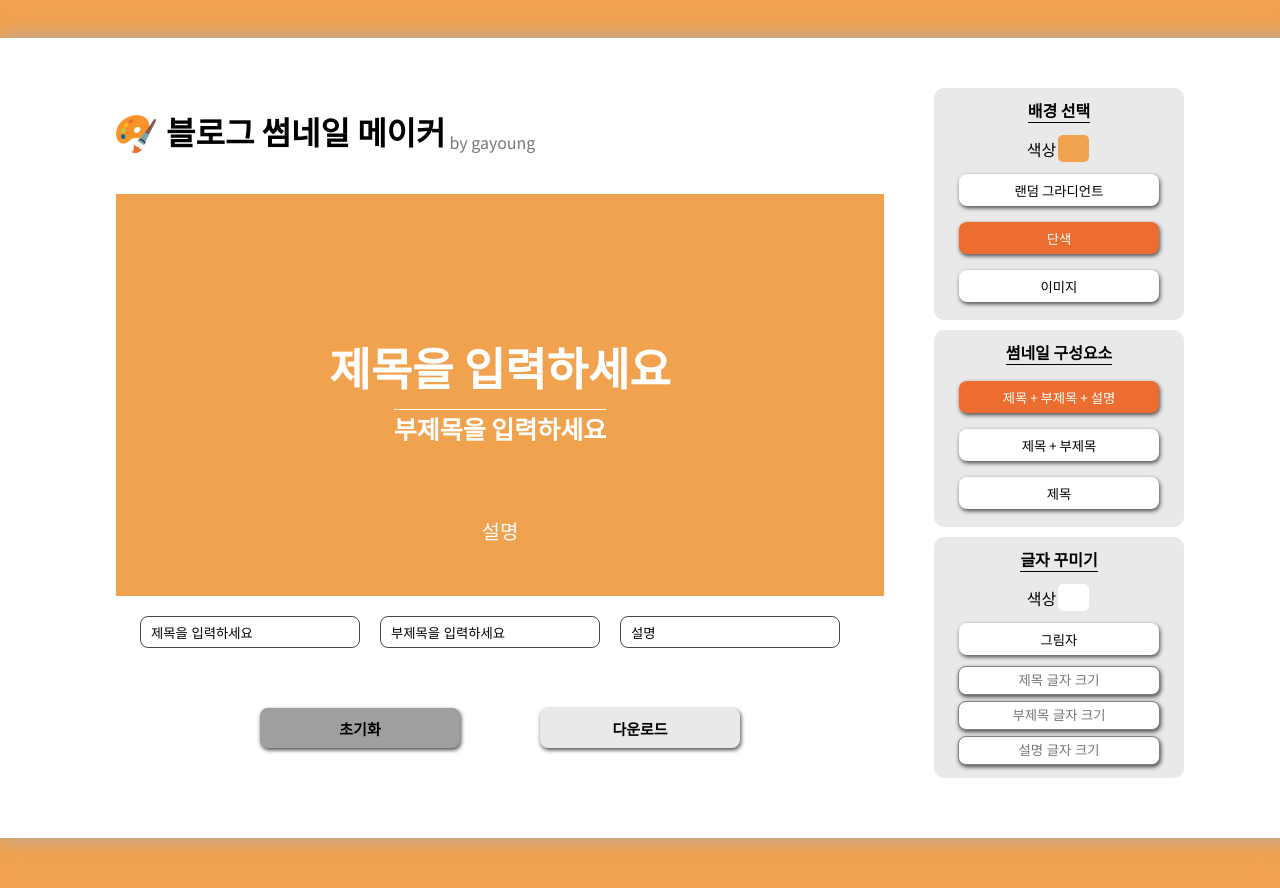
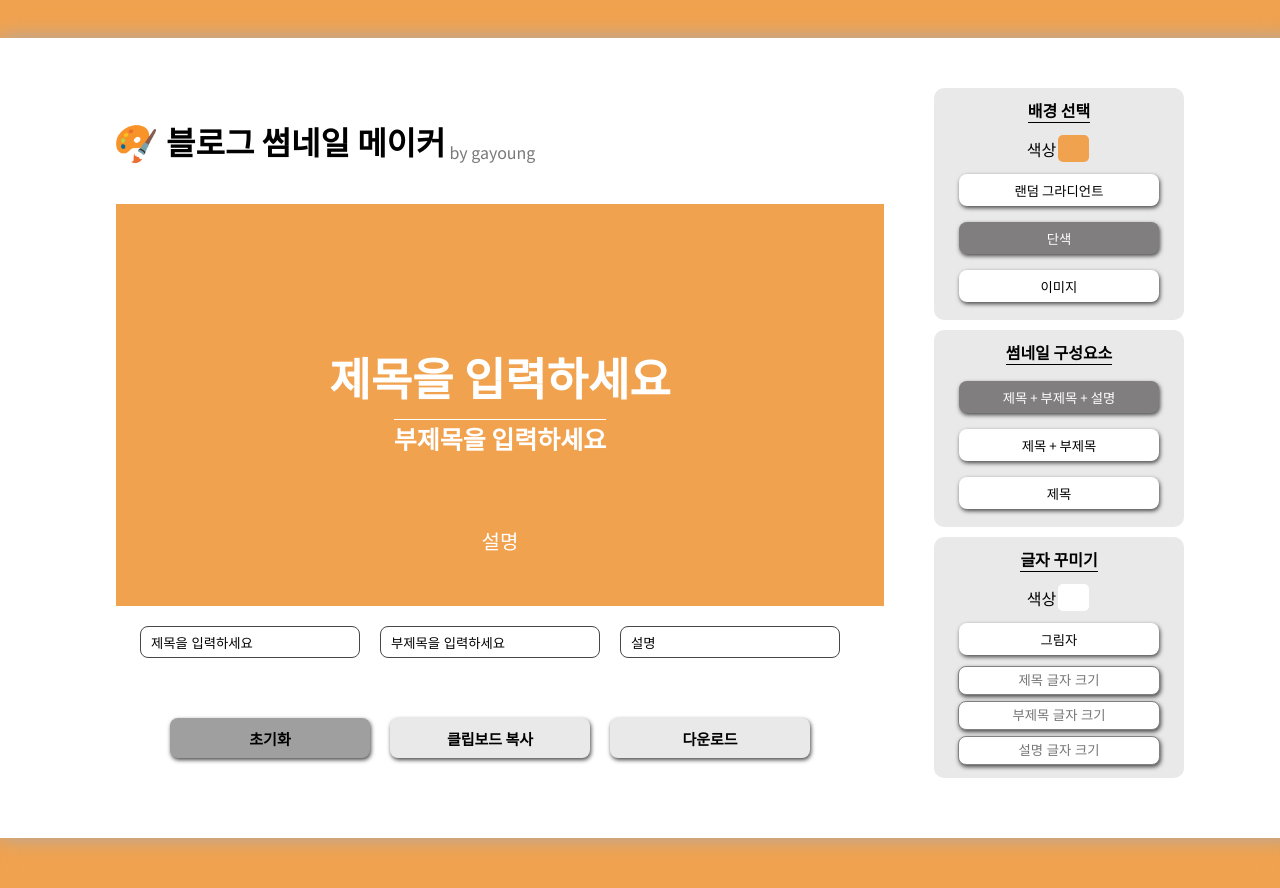
Before and after one commit to Young-Yoii/-, a React (Create React App) app: page / in a window 1280 px wide. Shown: the top 888 px of the page. Built offline with nearby package versions, Linux system fonts and the light colour scheme.

Commit message:
feat: 클립보드 기능 추가

```diff
--- a/package.json
+++ b/package.json
@@ -13,6 +13,7 @@
     "@types/react": "^18.0.26",
     "@types/react-dom": "^18.0.10",
     "@types/react-redux": "^7.1.25",
+    "@types/react-toastify": "^4.1.0",
     "dom-to-image": "^2.6.0",
     "file-saver": "^2.0.5",
     "react": "^18.2.0",
--- a/src/components/Styled.tsx
+++ b/src/components/Styled.tsx
@@ -26,7 +26,7 @@ export const Button = styled.button`
   box-shadow: 1px 2px 4px #484646;
 
   &.clicked {
-    background: #ed6c30;
+    background: #807e7e;
     color: #ffffff;
   }
 `;
--- a/src/components/Thumbnail.tsx
+++ b/src/components/Thumbnail.tsx
@@ -4,6 +4,8 @@ import { RootState } from '../store/Store';
 import domtoimage from 'dom-to-image';
 import { saveAs } from 'file-saver';
 import styled, { css } from 'styled-components';
+import { ToastContainer, toast } from 'react-toastify';
+import 'react-toastify/dist/ReactToastify.css';
 import { Input } from './Styled';
 import { resetBg } from '../store/BackgroundSlice';
 import { resetLayout } from '../store/LayoutSlice';
@@ -12,6 +14,7 @@ import { resetTextStyle } from '../store/TextStyleSlice';
 const ThumbnailWrap = styled.div<{ bgcolor: string; rgb: string; img: string; isImg: boolean }>`
   width: 768px;
   height: 402px;
+  overflow: hidden;
   background: ${(props) => (props.rgb !== '' ? `linear-gradient(to bottom, ${props.bgcolor}, #${props.rgb})` : props.bgcolor)};
 
   ${(props) =>
@@ -99,7 +102,7 @@ const CompleteBtn = styled.button<{ reset: boolean }>`
   border: none;
   width: 200px;
   height: 40px;
-  margin: 60px 40px 20px 40px;
+  margin: 60px 20px 0px 0px;
   box-shadow: 1px 2px 4px #484646;
   font-size: 15px;
   font-weight: 600;
@@ -157,6 +160,16 @@ const Thumbnail = () => {
       saveAs(blob, 'thumnail.png');
     });
   };
+  const onCopyBtn = async () => {
+    try {
+      const dataUri = await domtoimage.toPng(ref.current);
+      const blob = await fetch(dataUri).then((res) => res.blob());
+      await navigator.clipboard.write([new window.ClipboardItem({ 'image/png': blob })]);
+      toast('클립보드 복사완료!');
+    } catch (err) {
+      toast.error('클립보드 복사실패TT');
+    }
+  };
 
   return (
     <div>
@@ -200,10 +213,14 @@ const Thumbnail = () => {
           >
             초기화
           </CompleteBtn>
+          <CompleteBtn reset={false} onClick={onCopyBtn}>
+            클립보드 복사
+          </CompleteBtn>
           <CompleteBtn reset={false} onClick={onDownloadBtn}>
             다운로드
           </CompleteBtn>
         </div>
+        <ToastContainer position="top-center" autoClose={1000} hideProgressBar={true} theme="colored" />
       </InputWrap>
     </div>
   );
```
Also changed, not shown: 1 other file (tests, documents, lock files or other folders).
